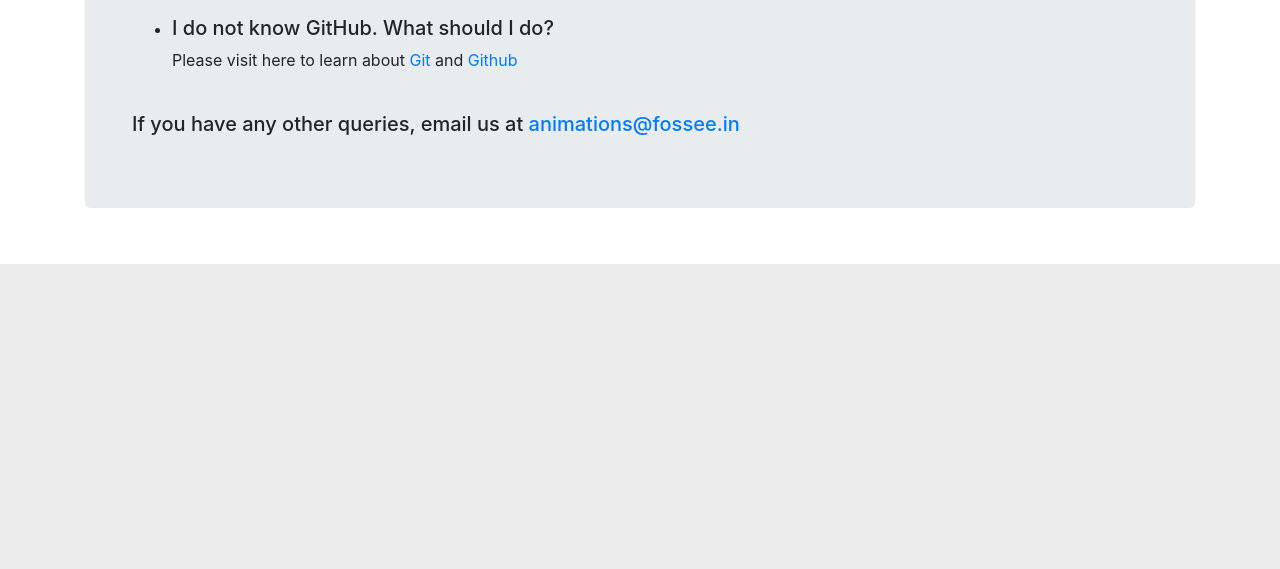
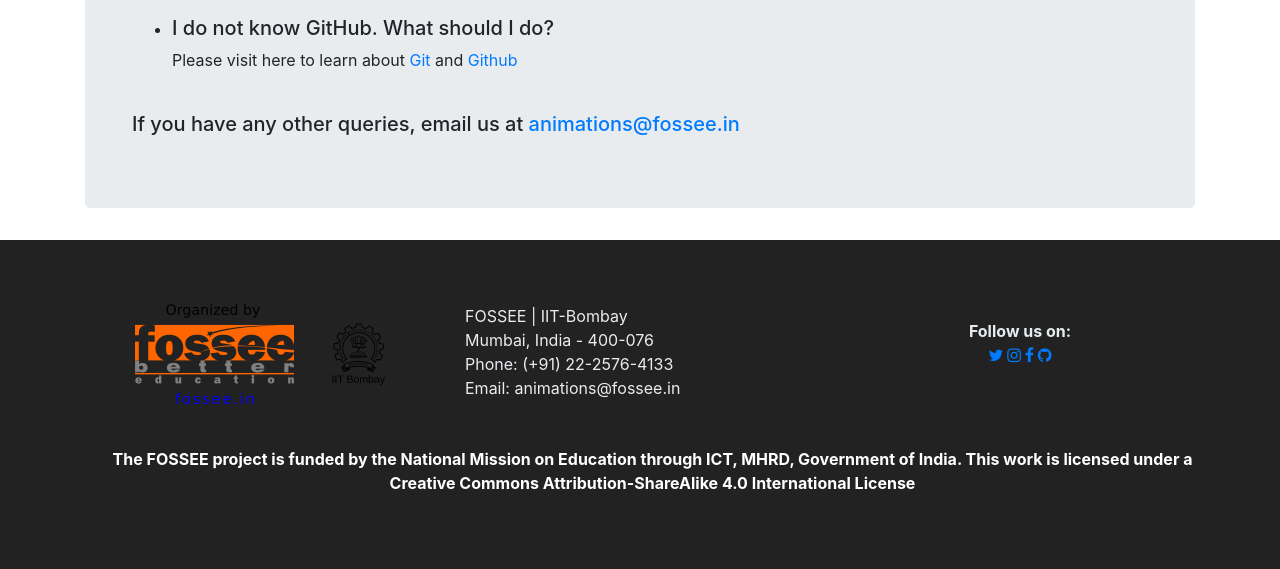
Before and after one commit to jayasjacob/FOSSEE-MAIN, a Django app: page /faqs/ in a window 1280 px wide. Shown: the part 2103-2672 px from the top of the page. Before the commit the page ends 2367 px from the top, so only its background shows below. Run offline with Django 3.2, Linux system fonts and the light colour scheme; some libraries are stand-ins or nearby versions.

Commit message:
css changes to index page footer, added social media links; added footer to base.html

```diff
--- a/fossee_manim/templates/fossee_manim/base.html
+++ b/fossee_manim/templates/fossee_manim/base.html
@@ -53,7 +53,7 @@
 				</li>
 		    </ul>
 	   </div>
-         <!-- {% if user.is_authenticated %}
+        <!-- {% if user.is_authenticated %}
             <ul class="navbar-nav ml-auto mr-5">
             <li class="nav-item dropdown">
                 <a class="nav-link dropdown-toggle" id="navbarDropdown" role="button" data-toggle="dropdown" aria-haspopup="true" aria-expanded="false">
@@ -105,10 +105,38 @@
 		<h1>Base Template Content. Please override me</h1>
 	{% endblock %}
 	</main>
+
 	{% block footer %}
+	<div class="jumbotron" style="background-color: #222222; margin-bottom: 0px; border-radius: 0 !important;">
 
-{% endblock %}
+		<div class="container">
+			<div class="row">
+				<div class="col-md text-center">
+					<img src="https://animations.fossee.in/static/img/fossee_logo_iitb.png" style="">
+				</div>
+				<div class="col-md text" style="color:#e9ecef;">
+					FOSSEE | IIT-Bombay <br>
+					Mumbai, India  - 400-076 <br>
+					Phone: (+91) 22-2576-4133<br>
+					Email: animations@fossee.in
+				</div>
+				<div class="col-md text-center" style="color:#e9ecef; margin-top: 15px">
+				  <b>Follow us on:<br/>
+				  <a href="https://twitter.com/fosseenmeict" class="fa fa-twitter"></a>
+				  <a href="https://www.instagram.com/fossee_nmeict/" class="fa fa-instagram"></a>
+				  <a href="https://www.facebook.com/FOSSEENMEICT/" class="fa fa-facebook"></a>
+				  <a href="https://github.com/FOSSEE/" class="fa fa-github"></a>
+				</div>
+			</div>
+			<hr>
+			<div class="text-center row" style="color: #e9ecef; color:white;  padding:10px;margin-left: 10px; text-align:center">
+				The FOSSEE project is funded by the National Mission on Education through ICT, MHRD, Government of India.
+					This work is licensed under a Creative Commons Attribution-ShareAlike 4.0 International License
+			</div>
+		</div>
+	</div>
+	{% endblock footer%}
 
 </body>
-<br>
+
 </html>
```
Also changed, not shown: fossee_manim/templates/fossee_manim/index.html (+12 -29 lines).
